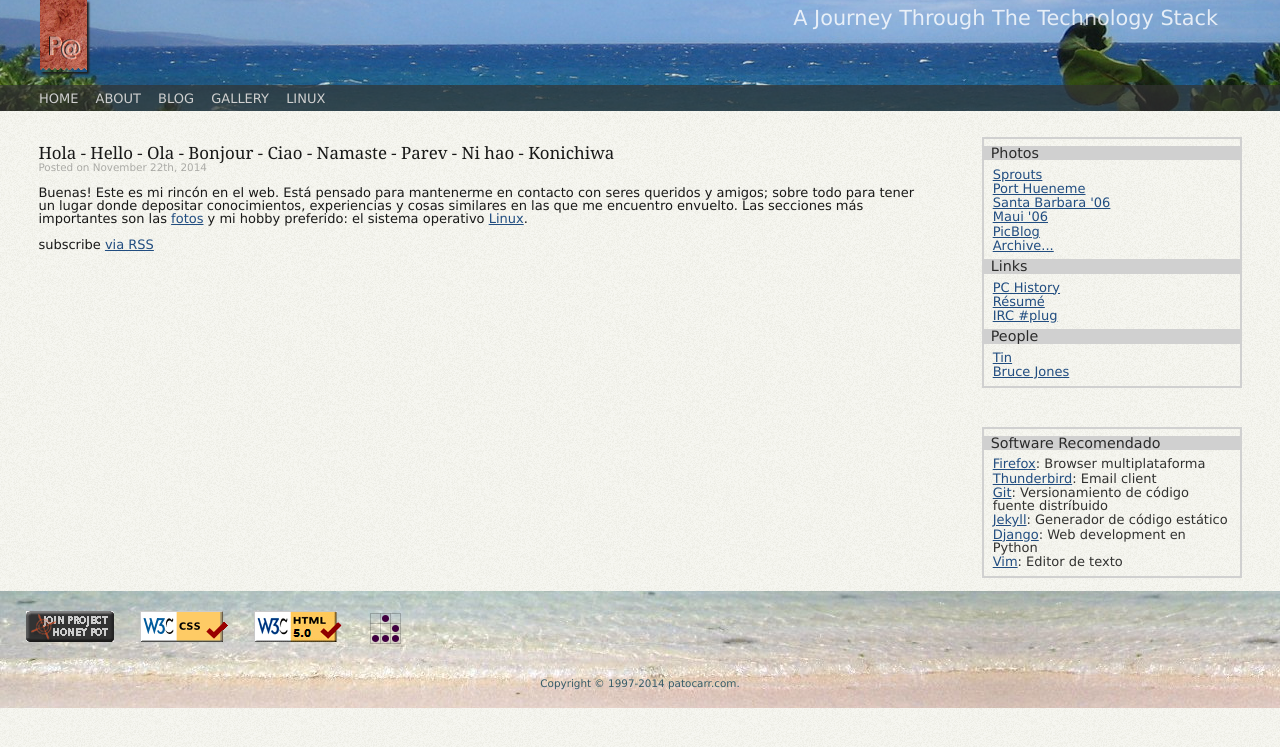
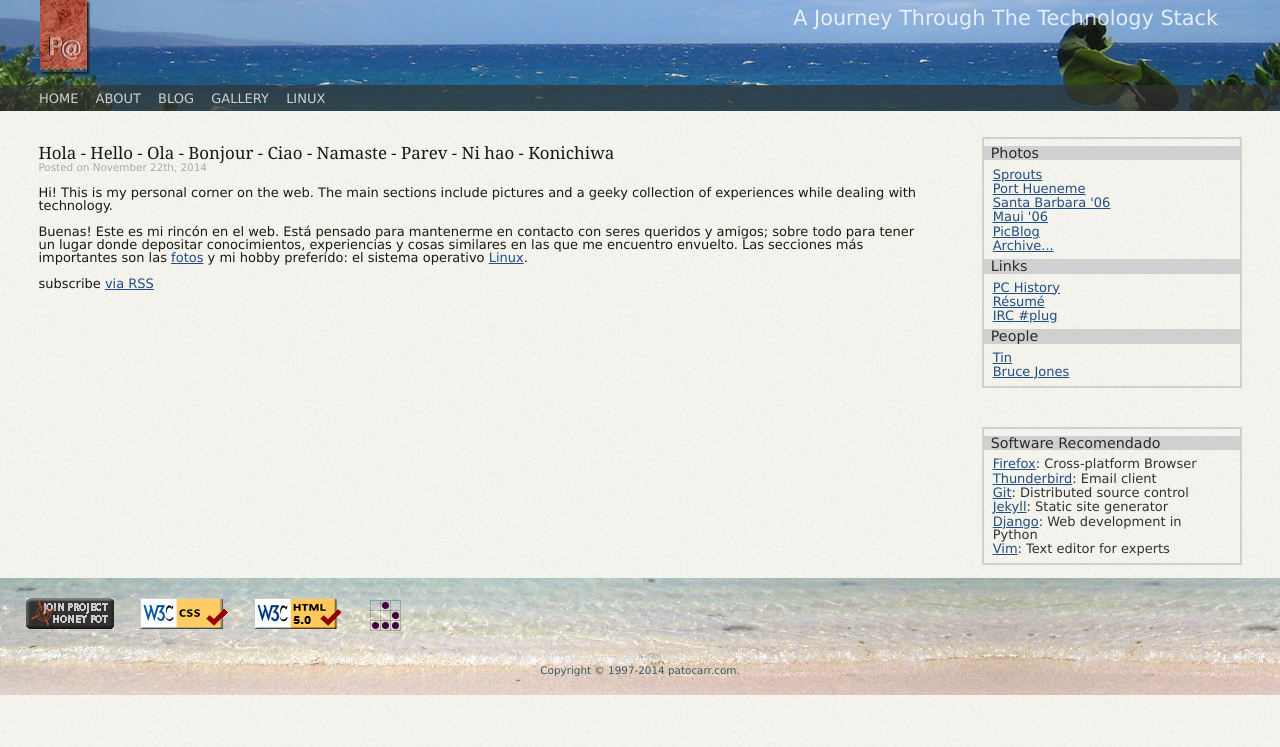
Before and after one commit to patocarr/patocarr.com, a Jekyll site: the page built from index.html, in a window 1280 px wide. Shown: the top 747 px of the page. Built offline with Jekyll 4.4.1, drawn with Linux system fonts in a browser that asks for light colours; nearby versions of some CDN libraries; library files that are not in the unit come from our copies.

Commit message:
Add english greeting message & change sidebar language

```diff
--- a/_includes/sidebar.html
+++ b/_includes/sidebar.html
@@ -20,11 +20,11 @@
 <div class="sidebar">
       <dl>
         <dt>Software Recomendado</dt>
-        <dd><a href="#">Firefox</a>: Browser multiplataforma</dd>
+        <dd><a href="#">Firefox</a>: Cross-platform Browser</dd>
         <dd><a href="#">Thunderbird</a>: Email client</dd>
-        <dd><a href="#">Git</a>: Versionamiento de c&oacute;digo fuente distr&iacute;buido</dd>
-        <dd><a href="#">Jekyll</a>: Generador de c&oacute;digo est&aacute;tico</dd>
-        <dd><a href="#">Django</a>: Web development en Python</dd>
-        <dd><a href="#">Vim</a>: Editor de texto</dd>
+        <dd><a href="#">Git</a>: Distributed source control</dd>
+        <dd><a href="#">Jekyll</a>: Static site generator</dd>
+        <dd><a href="#">Django</a>: Web development in Python</dd>
+        <dd><a href="#">Vim</a>: Text editor for experts</dd>
       </dl>
 </div>
--- a/index.html
+++ b/index.html
@@ -7,6 +7,7 @@ layout: default
 <!--     <div class="quote">
 <p class="quote-inner">Nunc diam. Cras tempor ligula at dui. Aenean ornare velit at nunc. In vitae tortor aliquet purus porttitor gravida. Nullam massa dui, venenatis lobortis, interdum in, scelerisque. abs. Aunque por sobre todo, es un <i>labor of love</i> dedicado a mis seres queridos y amigos.</p>
       </div> -->
+      <p>Hi! This is my personal corner on the web. The main sections include pictures and a geeky collection of experiences while dealing with technology.</p>
       <p>Buenas! Este es mi rinc&oacute;n en el web. Est&aacute; pensado para mantenerme en contacto con seres queridos y amigos; sobre todo para tener un lugar donde depositar conocimientos, experiencias y cosas similares en las que me encuentro envuelto. Las secciones m&aacute;s importantes son las <a href="/picsmenu">fotos</a> y mi hobby preferido: el sistema operativo <a href="/linux">Linux</a>.
 
   <p class="rss-subscribe">subscribe <a href="{{ "/feed.xml" | prepend: site.baseurl }}">via RSS</a></p>
```
